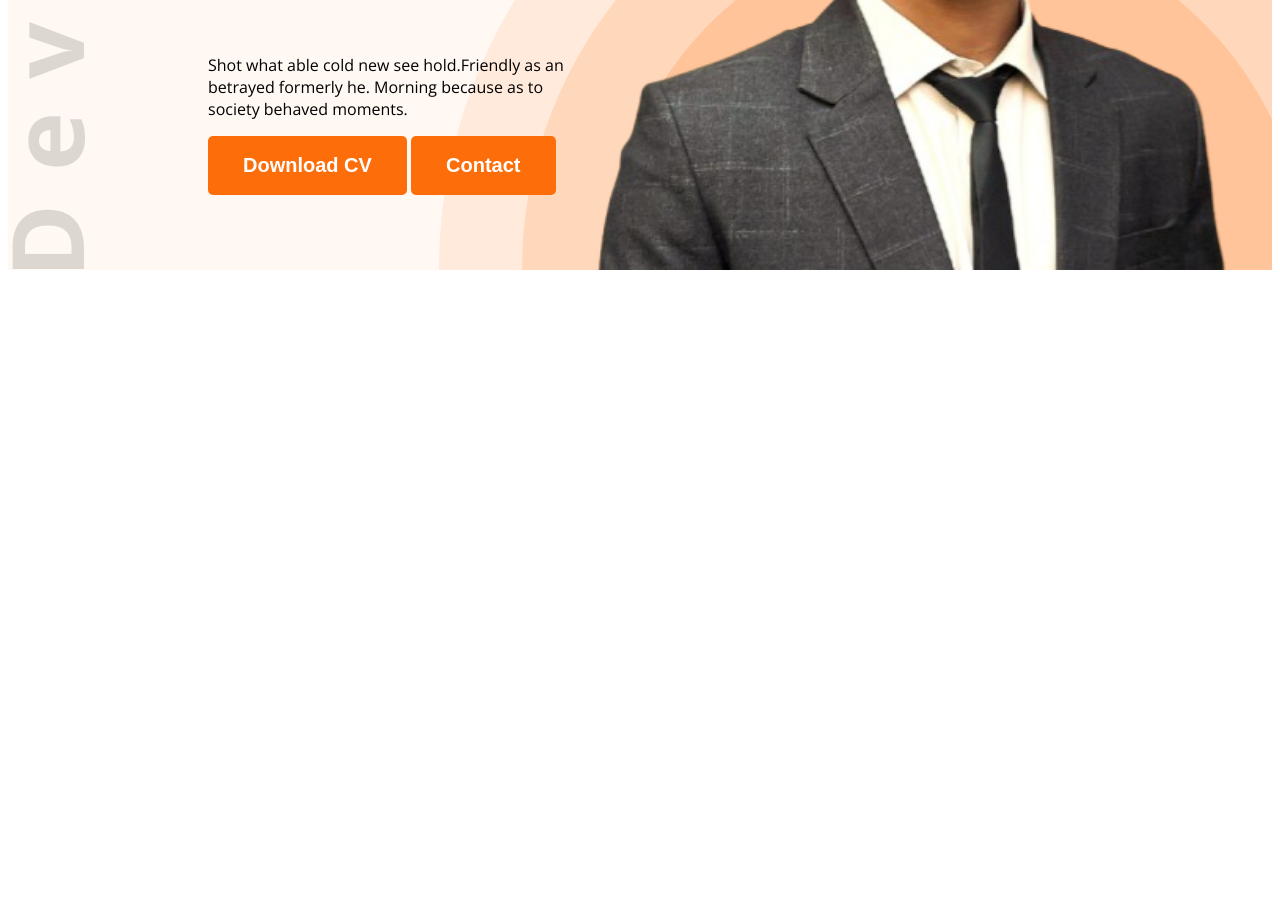
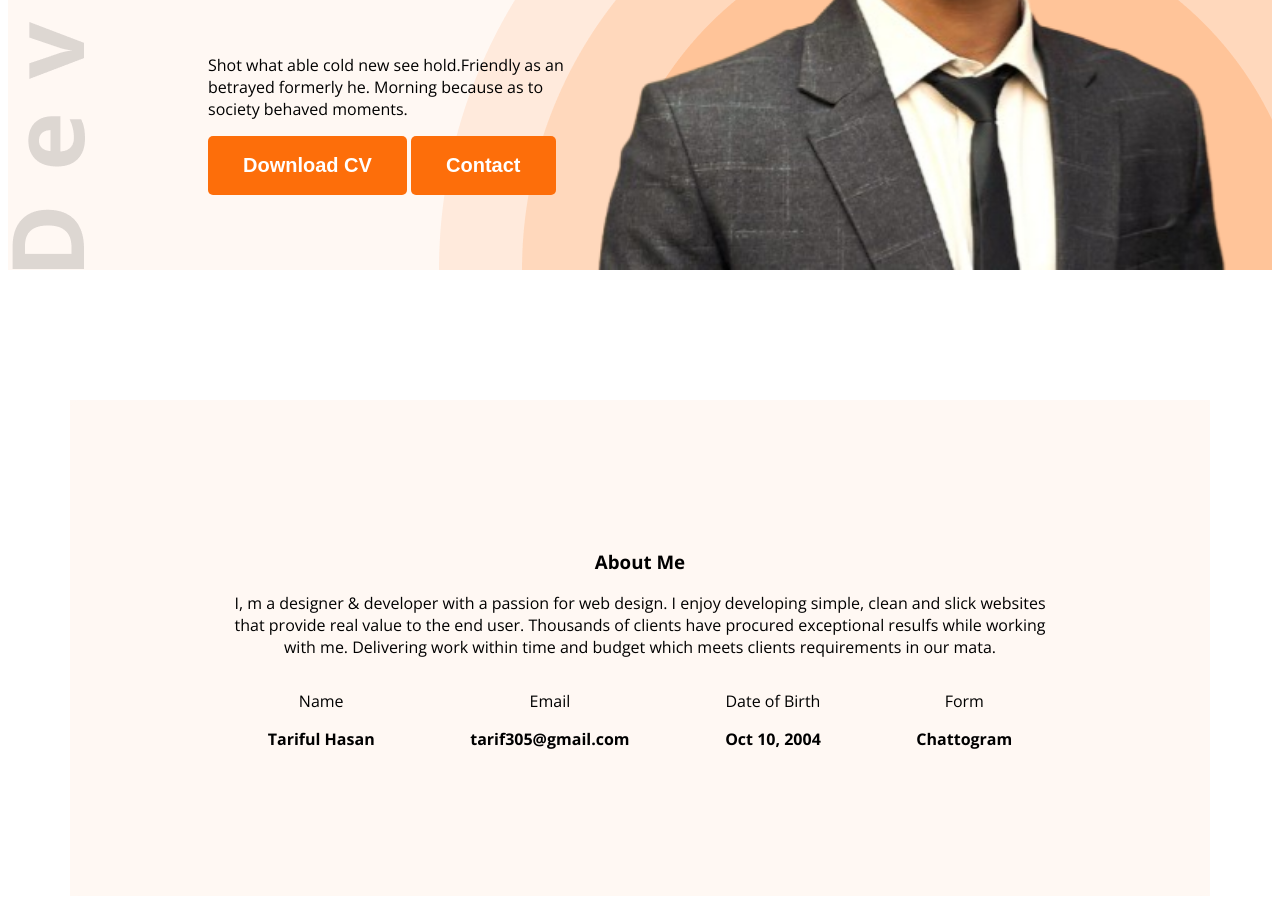
Before and after one commit to tarif421/web-dev-portfolio, a plain HTML site: page index.html in a window 1280 px wide. Shown: the part 727-1631 px from the top of the page. Before the commit the page ends 1005 px from the top, so only its background shows below. Drawn offline with nearby package versions, Linux system fonts and the light colour scheme.

Commit message:
added  About

```diff
--- a/index.html
+++ b/index.html
@@ -9,7 +9,7 @@
     <link rel="stylesheet" href="styles/portfolio.css">
 </head>
 <body class="open-sans-normal">
-    <header class="header">
+    <header class="header secondary-bg">
         <nav>
             <h3 class="nav-title">TA<span class="text-primary">R</span>IF</h3>
           <ul>
@@ -33,7 +33,30 @@
     </header>
 
     <main>
+        <section class="about secondary-bg">
+            <h3 class="section-title">About Me</h3>
+            <p class="section-description">I, m a designer & developer with a passion for web design. I enjoy developing simple, clean and slick websites that provide real value to the end user. Thousands of clients have procured exceptional resulfs while working with me. Delivering work within time and budget which meets clients requirements in our mata.</p>
+            <div class="about-items">
+               <!-- .about-item*4>p.item-title+p.item-description  -->
+                        <div class="about-item">
+                            <p class="item-title">Name</p>
+                            <p class="item-description">Tariful Hasan</p>
+                        </div>
+                        <div class="about-item">
+                            <p class="item-title">Email</p>
+                            <p class="item-description">tarif305@gmail.com</p>
+                        </div>
+                        <div class="about-item">
+                            <p class="item-title">Date of Birth</p>
+                            <p class="item-description">Oct 10, 2004</p>
+                        </div>
+                        <div class="about-item">
+                            <p class="item-title">Form</p>
+                            <p class="item-description">Chattogram</p>
+                        </div>
 
+            </div>
+        </section>
     </main>
 
     <footer>
--- a/styles/portfolio.css
+++ b/styles/portfolio.css
@@ -8,6 +8,9 @@
 }
 
  /* shared style  */
+ .secondary-bg {
+    background-color: #FFF8F3;
+ }
  .text-primary {
     color: #FD6E0A;
 }
@@ -31,7 +34,7 @@ nav {
     align-items: center;
     justify-content: space-between;
     margin: 50px 200px;
-    background-color: #FFF8F3;
+
 }
 
 /* header  */
@@ -39,7 +42,8 @@ nav {
     background-image: url('../images/developer.png'), url(../images/header_bg.png);
     background-repeat: no-repeat ;
     background-position: bottom left, bottom right ;
-    background-color: #FFF8F3;
+
+
 }
 .nav-title {
     font-weight: 800;
@@ -67,10 +71,10 @@ nav li a {
     justify-content:space-between;
     margin: 0px 45px 0px 200px;
 
-
 }
 .banner-content {
     max-width: 600px;
+    margin: 0 auto;
 
 }
 .banner-greatings {
@@ -87,3 +91,29 @@ nav li a {
    width: 650px;
    height: 686px;
 }
+
+/* main styles  */
+main{
+    max-width: 1140px;
+    margin: 0 auto;
+    background-color: #FFF8F3;
+}
+/* about styles */
+
+.about {
+    border-radius: 10px;
+    padding: 130px 150px;
+    text-align: center;
+    margin-top: 130px;
+
+}
+
+.about-items {
+    display: flex;
+    justify-content:space-around;
+
+}
+
+.item-description{
+    font-weight: bold;
+}
```
